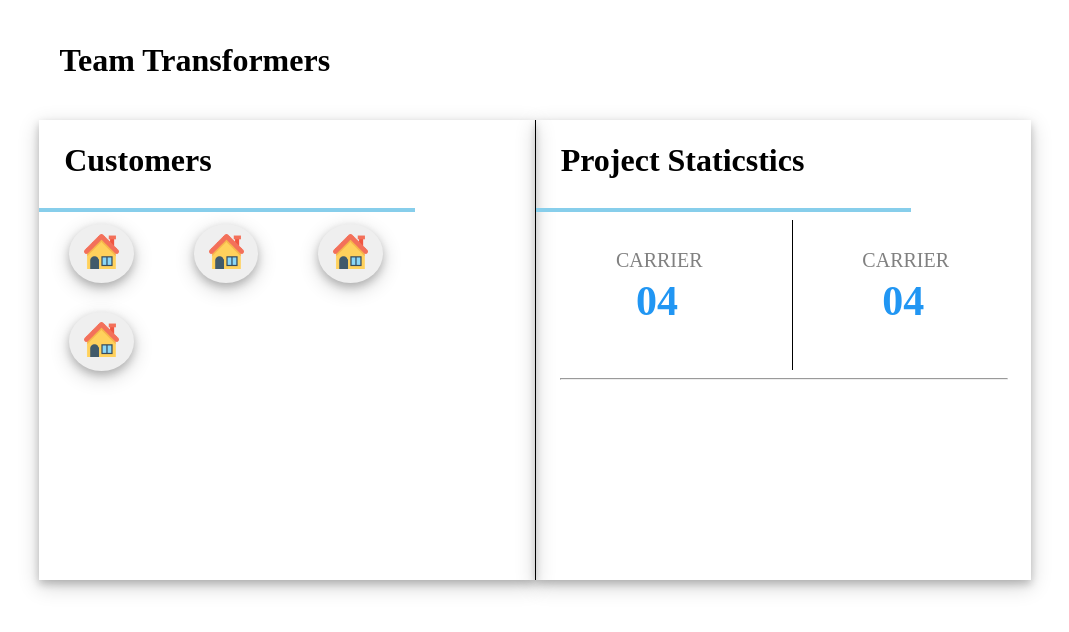
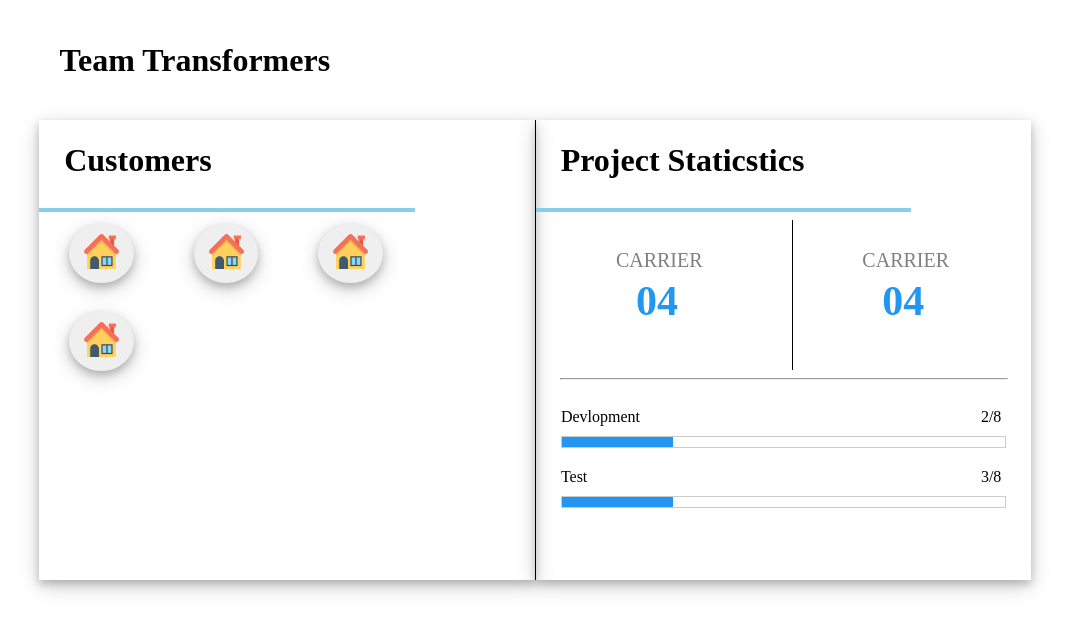
Before and after one commit to JyotiJadhav/ReactTaskTracking, a React (Create React App) app: page / in a window 1280 px wide. Shown: the top 632 px of the page, without its empty margins (95-1164 px from the left). Built offline with nearby package versions, Linux system fonts and the light colour scheme.

Commit message:
Front Page Complete UI

```diff
--- a/src/components/CustomerComponent/CustomerCard.css
+++ b/src/components/CustomerComponent/CustomerCard.css
@@ -124,7 +124,7 @@ img {
   /* margin-top: -75px; */
 }
 
-.headline_left {
+.headline-left {
   padding-top: 30px;
   padding-left: 80px;
   color: gray;
@@ -137,7 +137,7 @@ img {
   line-height: 1;
 }
 
-.blue_h1_left {
+.blue-h1-left {
   padding-top: 60px;
   padding-left: 100px;
   position: absolute;
@@ -150,7 +150,7 @@ img {
   line-height: 1;
 }
 
-.headline_right {
+.headline-right {
   padding-top: 30px;
   padding-left: 70px;
   color: gray;
@@ -163,7 +163,7 @@ img {
   line-height: 1;
 }
 
-.blue_h1_right {
+.blue-h1-right {
   padding-top: 60px;
   padding-left: 90px;
   position: absolute;
@@ -176,6 +176,35 @@ img {
   line-height: 1;
 }
 
-.float_right {
+.float-right {
   float: right;
 }
+
+.w3-border {
+  border: 1px solid #ccc!important;
+  height: 10px;
+  width: auto;
+  margin-left: 25px;
+  margin-right: 25px;
+  margin-top: 10px;
+}
+
+.w3-grey, .w3-hover-grey:hover, .w3-gray, .w3-hover-gray:hover {
+  color: #000!important;
+  background-color: rgb(33, 150, 243)!important;
+  height: 10px;
+  width: 25%;
+}
+.progress-div{
+  float: left;
+  width: 100%;
+  padding-top: 20px;
+}
+.progress-bar-headline{
+  margin: 25px;
+}
+.progress-bar-progress{
+  float: right;
+  margin: inherit;
+  padding-right: 30px;
+}
--- a/src/components/CustomerComponent/CustomerCard.js
+++ b/src/components/CustomerComponent/CustomerCard.js
@@ -1,6 +1,6 @@
 import React, { Component } from 'react';
 import classes from './CustomerCard.css';
-import home from '../img/home.png'
+import home from '../img/home.png';
 
 
 class CustomerCard extends Component {
@@ -41,24 +41,36 @@ class CustomerCard extends Component {
                     </div>
                     <div className="column2">
                         <div>
-                            <span className="headline_left">CARRIER</span>
-                            <span className="blue_h1_left"><b>04</b></span>
+                            <span className="headline-left">CARRIER</span>
+                            <span className="blue-h1-left"><b>04</b></span>
                         </div>
                         <div className="v2"></div>
-                        <div className="float_right">
-                            <span className="headline_right">CARRIER</span>
-                            <span className="blue_h1_right"><b>04</b></span>
+                        <div className="float-right">
+                            <span className="headline-right">CARRIER</span>
+                            <span className="blue-h1-right"><b>04</b></span>
                         </div>
                     </div>
                     <div className="column2">
                         <hr className="black-hr">
                         </hr>
+
                     </div>
-                    {/* <div className="column2">
-                        <hr className="black-hr">
-                        </hr>
-                    </div> */}
+                    <div className="progress-div">
+                        <span className="progress-bar-headline">Devlopment</span>
+                        <span className="progress-bar-progress">2/8</span>
 
+                        <div className="w3-border">
+                            <div className="w3-grey" ></div>
+                        </div>
+                    </div>
+                    <div className="progress-div">
+                        <span className="progress-bar-headline">Test</span>
+                        <span className="progress-bar-progress">3/8</span>
+
+                        <div className="w3-border">
+                            <div className="w3-grey" ></div>
+                        </div>
+                    </div>
                 </div>
             </div>
 
```
Also changed, not shown: package.json (+3 -5 lines), src/App.css (+9 -3 lines), 1 other file (tests, documents, lock files or other folders).
